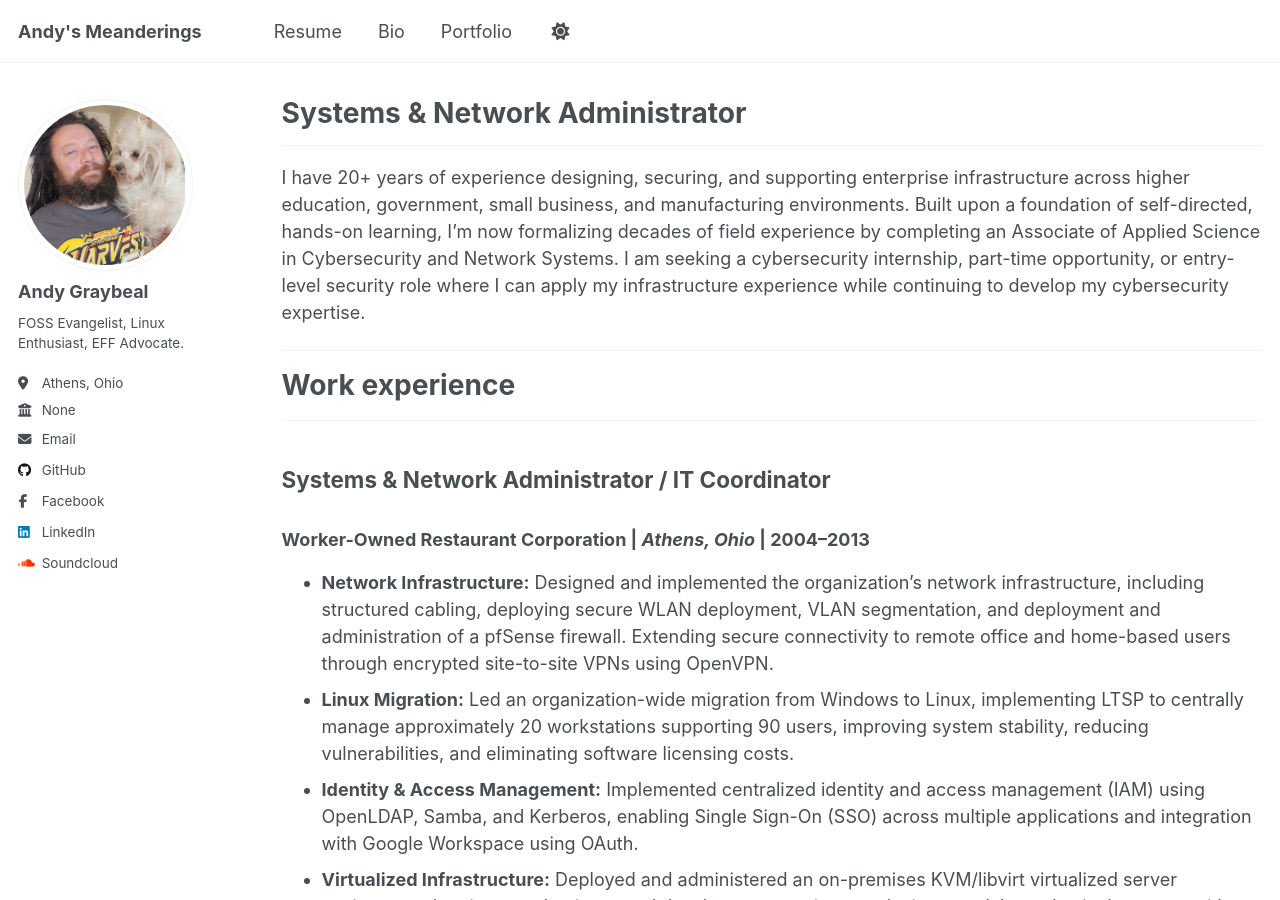
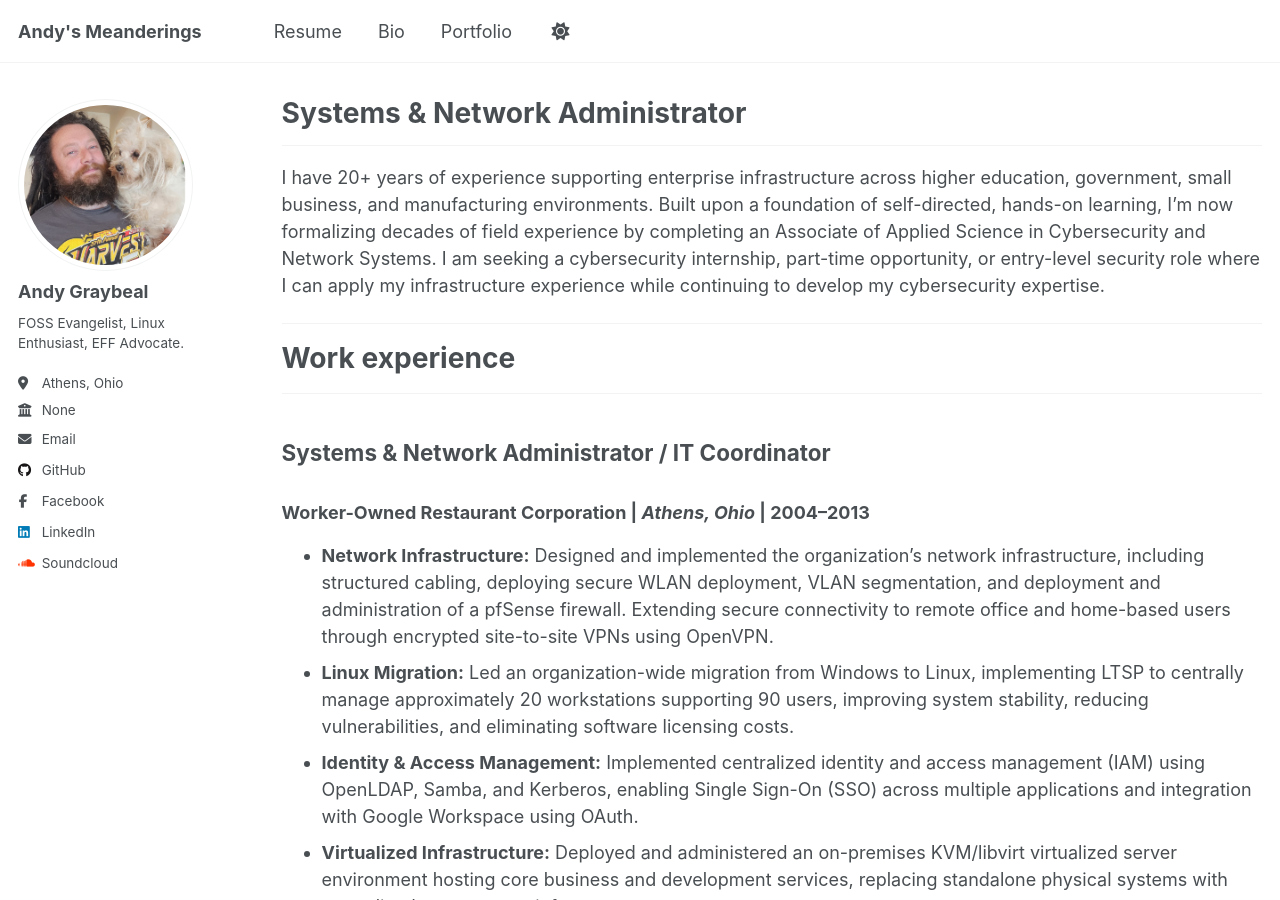
Before and after one commit to andy-graybeal/andy-graybeal.github.io, a Jekyll site: the page built from _pages/resume.md, in a window 1280 px wide and 900 px high. Built offline with Jekyll 4.4.1, drawn with Linux system fonts in a browser that asks for light colours; a script that is not in the unit is left out.

Commit message:
Revise resume introduction for clarity
Removed 'designing, securing,' to streamline the introduction.

```diff
--- a/_pages/resume.md
+++ b/_pages/resume.md
@@ -11,7 +11,7 @@ redirect_from:
 
 ---
 
-I have 20+ years of experience designing, securing, and supporting enterprise infrastructure across higher education, government, small business, and manufacturing environments. Built upon a foundation of self-directed, hands-on learning, I'm now formalizing decades of field experience by completing an Associate of Applied Science in Cybersecurity and Network Systems. I am seeking a cybersecurity internship, part-time opportunity, or entry-level security role where I can apply my infrastructure experience while continuing to develop my cybersecurity expertise.
+I have 20+ years of experience supporting enterprise infrastructure across higher education, government, small business, and manufacturing environments. Built upon a foundation of self-directed, hands-on learning, I'm now formalizing decades of field experience by completing an Associate of Applied Science in Cybersecurity and Network Systems. I am seeking a cybersecurity internship, part-time opportunity, or entry-level security role where I can apply my infrastructure experience while continuing to develop my cybersecurity expertise.
 
 ---
 
```
